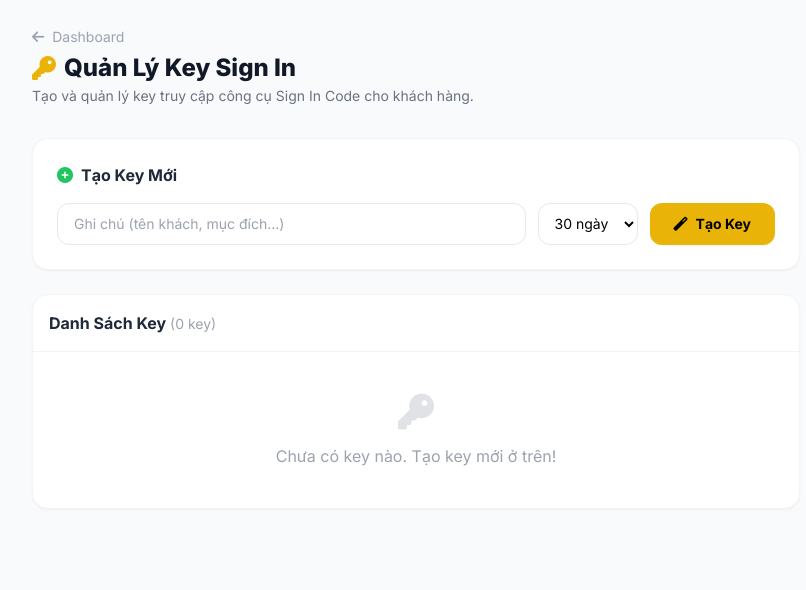
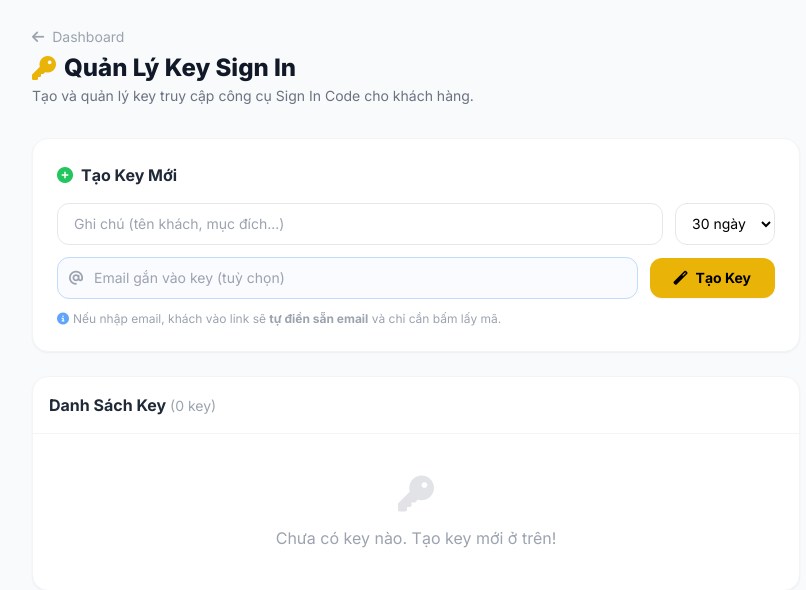
Before and after one commit to 21012077-ship-it/tiemphimdaily, a Flask app: page /admin/keys in a window 1280 px wide. Shown: the top 590 px of the page, without its empty margins (224-1030 px from the left). Run offline with Flask 3, Linux system fonts and the light colour scheme; a user stored in the database is signed in; some libraries are stand-ins or nearby versions.

Commit message:
feat: them tinh nang key gan email rieng cho khach

```diff
--- a/app.py
+++ b/app.py
@@ -145,6 +145,7 @@ class ToolKey(db.Model):
     id = db.Column(db.Integer, primary_key=True)
     key = db.Column(db.String(8), unique=True, nullable=False)
     label = db.Column(db.String(100), default='')   # Ghi chú (tên khách, mục đích...)
+    bound_email = db.Column(db.String(150), default='')  # Email gắn cố định vào key (optional)
     expires_at = db.Column(db.DateTime, nullable=False)
     created_at = db.Column(db.DateTime, default=datetime.utcnow)
     is_active = db.Column(db.Boolean, default=True)
@@ -1780,6 +1781,10 @@ def signin_start():
     if not tool_key or not tool_key.is_valid:
         return jsonify({'success': False, 'message': 'Key kh\u00f4ng t\u1ed3n t\u1ea1i ho\u1eb7c \u0111\u00e3 h\u1ebft h\u1ea1n, vui l\u00f2ng nh\u1eafn tin cho admin.'})
 
+    # Kiểm tra bound email nếu có
+    if tool_key.bound_email and tool_key.bound_email != email.lower():
+        return jsonify({'success': False, 'message': f'Key này chỉ dùng được cho email: {tool_key.bound_email}'})
+
     task_id = str(uuid.uuid4())
     _signin_tasks[task_id] = {'status': 'pending', 'result': None}
     t = threading.Thread(target=_run_signin_task, args=(task_id, email), daemon=True)
@@ -1802,7 +1807,11 @@ def signin_check_key():
     tool_key = ToolKey.query.filter_by(key=key_input).first()
     if not tool_key or not tool_key.is_valid:
         return jsonify({'valid': False, 'message': 'Key kh\u00f4ng t\u1ed3n t\u1ea1i ho\u1eb7c \u0111\u00e3 h\u1ebft h\u1ea1n, vui l\u00f2ng nh\u1eafn tin cho admin.'})
-    return jsonify({'valid': True, 'days_left': tool_key.days_left})
+    return jsonify({
+        'valid': True,
+        'days_left': tool_key.days_left,
+        'bound_email': tool_key.bound_email or ''
+    })
 
 
 # --- Qu\u1ea3n l\u00fd Key (Admin only) ---
@@ -1822,6 +1831,7 @@ def admin_keys():
 def admin_create_key():
     label = (request.form.get('label') or '').strip()
     days = int(request.form.get('days', 30))
+    bound_email = (request.form.get('bound_email') or '').strip().lower()
 
     # Sinh key 8 s\u1ed1 ng\u1eabu nhi\u00ean, \u0111\u1ea3m b\u1ea3o kh\u00f4ng tr\u00f9ng
     while True:
@@ -1832,12 +1842,16 @@ def admin_create_key():
     tk = ToolKey(
         key=new_key,
         label=label,
+        bound_email=bound_email,
         expires_at=datetime.utcnow() + timedelta(days=days),
         is_active=True
     )
     db.session.add(tk)
     db.session.commit()
-    flash(f'Đã tạo key: {new_key} (hết hạn sau {days} ngày)', 'success')
+    msg = f'Đã tạo key: {new_key} (hết hạn sau {days} ngày)'
+    if bound_email:
+        msg += f' – gắn email: {bound_email}'
+    flash(msg, 'success')
     return redirect(url_for('admin_keys'))
 
 @app.route('/admin/keys/delete/<int:key_id>', methods=['POST'])
--- a/templates/admin_keys.html
+++ b/templates/admin_keys.html
@@ -37,10 +37,10 @@
         {% endif %}
         {% endwith %}
 
-        <!-- Tạo key mới -->
         <div class="bg-white rounded-2xl shadow-sm border border-gray-100 p-6 mb-6">
             <h2 class="text-base font-bold text-gray-800 mb-4 flex items-center gap-2"><i class="fas fa-plus-circle text-green-500"></i> Tạo Key Mới</h2>
-            <form action="/admin/keys/create" method="POST" class="flex flex-col sm:flex-row gap-3">
+            <form action="/admin/keys/create" method="POST" class="flex flex-col gap-3">
+                <div class="flex flex-col sm:flex-row gap-3">
                     <input type="text" name="label" placeholder="Ghi chú (tên khách, mục đích...)"
                            class="flex-1 border border-gray-200 rounded-xl px-4 py-2.5 text-sm focus:ring-2 focus:ring-yellow-400 outline-none">
                     <select name="days" class="border border-gray-200 rounded-xl px-3 py-2.5 text-sm focus:ring-2 focus:ring-yellow-400 outline-none bg-white">
@@ -52,9 +52,18 @@
                         <option value="90">90 ngày</option>
                         <option value="365">1 năm</option>
                     </select>
+                </div>
+                <div class="flex flex-col sm:flex-row gap-3 items-center">
+                    <div class="relative flex-1">
+                        <i class="fas fa-at absolute left-3 top-1/2 -translate-y-1/2 text-gray-400 text-sm"></i>
+                        <input type="email" name="bound_email" placeholder="Email gắn vào key (tuỳ chọn)"
+                               class="w-full border border-blue-200 rounded-xl pl-9 pr-4 py-2.5 text-sm focus:ring-2 focus:ring-blue-400 outline-none bg-blue-50/40">
+                    </div>
                     <button type="submit" class="bg-yellow-500 hover:bg-yellow-400 text-black font-bold px-6 py-2.5 rounded-xl text-sm transition-all whitespace-nowrap flex items-center gap-2 shadow-sm">
                         <i class="fas fa-magic"></i> Tạo Key
                     </button>
+                </div>
+                <p class="text-xs text-gray-400"><i class="fas fa-info-circle text-blue-400 mr-1"></i>Nếu nhập email, khách vào link sẽ <strong>tự điền sẵn email</strong> và chỉ cần bấm lấy mã.</p>
             </form>
         </div>
 
@@ -78,6 +87,12 @@
                         <div>
                             {% if k.label %}
                             <div class="text-sm font-semibold text-gray-700">{{ k.label }}</div>
+                            {% endif %}
+                            {% if k.bound_email %}
+                            <div class="flex items-center gap-1 mt-0.5">
+                                <i class="fas fa-at text-blue-400 text-xs"></i>
+                                <span class="text-xs font-semibold text-blue-600 bg-blue-50 px-2 py-0.5 rounded-full">{{ k.bound_email }}</span>
+                            </div>
                             {% endif %}
                             <div class="flex items-center gap-2 mt-0.5">
                                 {% if k.is_valid %}
@@ -142,6 +157,14 @@
                 alert('Đã copy link gửi khách:\n' + link);
             });
         }
+
+        function copyEmailLink(key, email) {
+            const base = window.location.origin;
+            const link = `${base}/tools/signin?key=${key}&email=${encodeURIComponent(email)}`;
+            navigator.clipboard.writeText(link).then(() => {
+                alert('Đã copy link kèm email:\n' + link);
+            });
+        }
     </script>
 </body>
 </html>
```
Also changed, not shown: templates/tool_signin.html (+28 -4 lines). Lines whose indentation alone changed are shown as unchanged.
